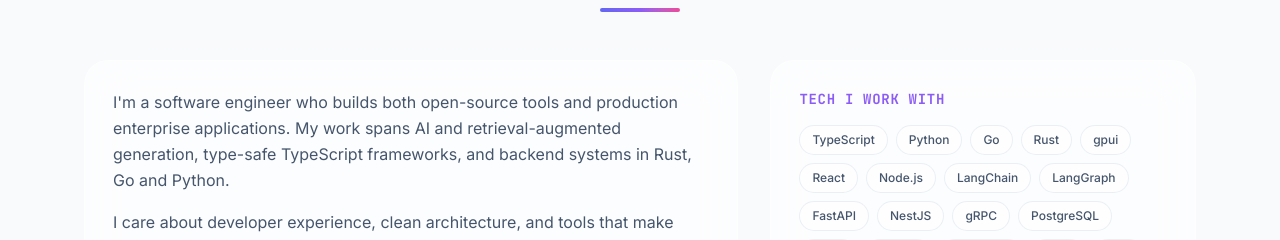
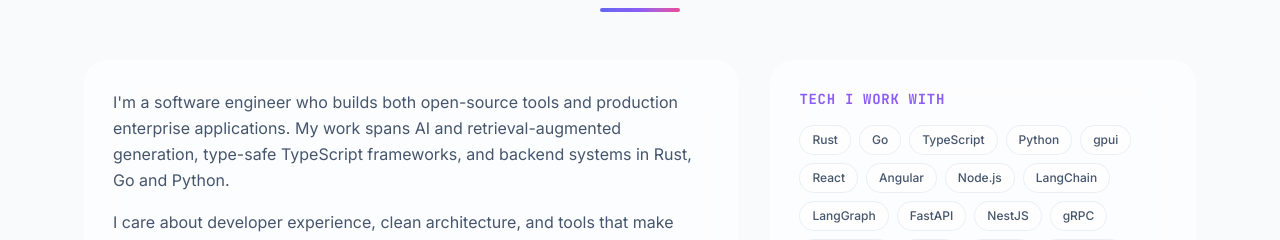
Before and after one commit to Rfluid/portfolio, a React (Vite) app: page / in a window 1280 px wide. Shown: the part 1000-1240 px from the top of the page. Built offline with nearby package versions, Linux system fonts and the light colour scheme; no server answers.

Commit message:
About: reorder stack (Rust, Go, TypeScript, Python first) and add Angular

```diff
--- a/src/components/About.tsx
+++ b/src/components/About.tsx
@@ -4,12 +4,13 @@ import { useTranslation } from "react-i18next";
 import Section from "./Section";
 
 const STACK = [
+  "Rust",
+  "Go",
   "TypeScript",
   "Python",
-  "Go",
-  "Rust",
   "gpui",
   "React",
+  "Angular",
   "Node.js",
   "LangChain",
   "LangGraph",
```
